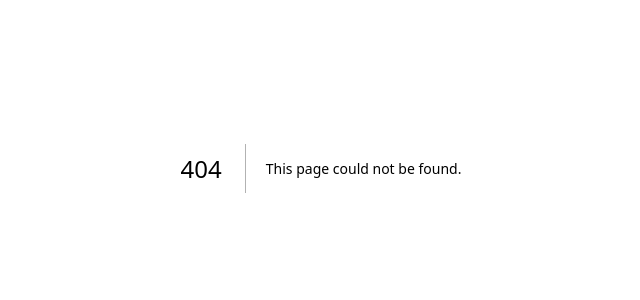
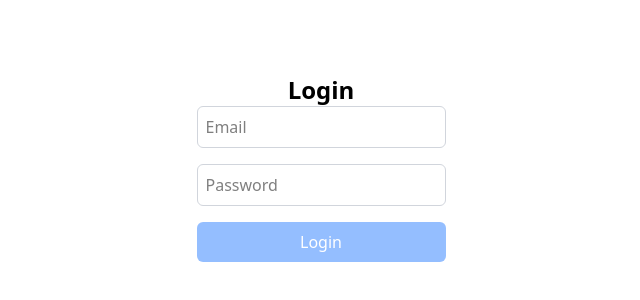
Before and after one commit to shuntaaaa247/draw-circuit, a Next.js app in the folder frontend/: page /login in a window 1280 px wide. Before the commit this address had no page. Shown: the part 232-532 px from the top of the page, without its empty margins (319-959 px from the left). Built offline with nearby package versions, Linux system fonts and the light colour scheme.

Commit message:
フロントのログイン機能の実装(CookieにhttpOnly属性を付与) #3

```diff
--- /dev/null
+++ b/frontend/src/app/api/auth/login/route.ts
@@ -0,0 +1,41 @@
+import { NextRequest, NextResponse } from "next/server";
+import { cookies } from 'next/headers'
+
+
+// ログイン処理のBFF
+export async function POST(req: NextRequest) {
+  const cookieStore = await cookies();
+
+  const body = await req.json();
+  const { email, password } = body;
+  console.log(`email: ${email}, password: ${password}`);
+
+  const apiUrl = process.env.NEXT_PUBLIC_API_BASE_URL || "http://localhost:4000";
+  try {
+    // console.log(`process.env.NEXT_PUBLIC_API_BASE_URL: ${process.env.NEXT_PUBLIC_API_BASE_URL}`);
+    const response = await fetch(`${apiUrl}/api/v1/login`, {
+      method: "POST",
+      headers: {
+        "Content-Type": "application/json",
+      },
+      body: JSON.stringify({ email, password }),
+    });
+
+    if (!response.ok) {
+      throw new Error("Login failed");
+    }
+
+    const resJson = await response.json();
+    console.log(`resJson token ===> : ${resJson.token}`);
+    cookieStore.set("token", resJson.token, {
+      httpOnly: true,
+      // secure: process.env.NODE_ENV === "production",
+      secure: true,
+      maxAge: 60 * 60 * 24 * 30, // 30 days
+    });
+    return NextResponse.json({ message: "Login successful", token: resJson.token }, { status: 200 });
+  } catch (error) {
+    console.log("Login failed", error);
+    return NextResponse.json({ message: "Login failed" }, { status: 500 });
+  }
+}
--- /dev/null
+++ b/frontend/src/app/login/page.tsx
@@ -0,0 +1,48 @@
+"use client";
+
+import { useRouter } from "next/navigation";
+import { useState } from "react";
+
+export default function LoginPage() {
+  const router = useRouter();
+
+  const [email, setEmail] = useState("");
+  const [password, setPassword] = useState("");
+
+  const handleSubmit = async (e: React.FormEvent<HTMLFormElement>) => {
+    e.preventDefault();
+    try {
+      const response = await fetch(`/api/auth/login`, {
+        method: "POST",
+        headers: {
+          "Content-Type": "application/json",
+        },
+        body: JSON.stringify({ email, password }),
+      });
+
+      if (!response.ok) {
+        throw new Error("Login failed");
+      }
+
+      const resJson = await response.json();
+      console.log(resJson);
+      router.push("/");
+    } catch (error) {
+      console.log("Login failed", error);
+      return;
+    }
+  }
+
+  return (
+    <div className="flex flex-col items-center justify-center h-screen">
+      <h1 className="text-2xl font-bold">Login</h1>
+      <form onSubmit={handleSubmit} className="flex flex-col gap-4">
+        <input value={email} onChange={(e) => setEmail(e.target.value)} type="text" placeholder="Email" className="border border-gray-300 rounded-md p-2" />
+        <input value={password} onChange={(e) => setPassword(e.target.value)} type="password" placeholder="Password" className="border border-gray-300 rounded-md p-2" />
+        <button type="submit" className={
+          `bg-blue-500 text-white rounded-md p-2
+          ${email && password ? "opacity-100 hover:bg-blue-600 cursor-pointer" : "opacity-50 disabled"}`} disabled={!email || !password}>Login</button>
+      </form>
+    </div>
+  )
+}
```
